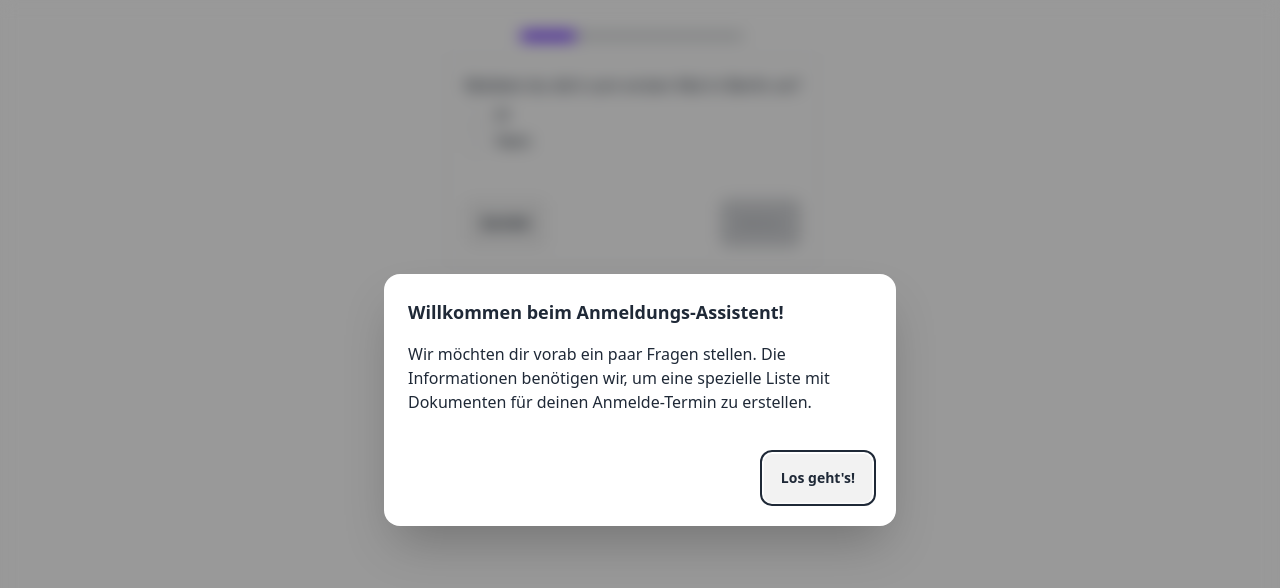
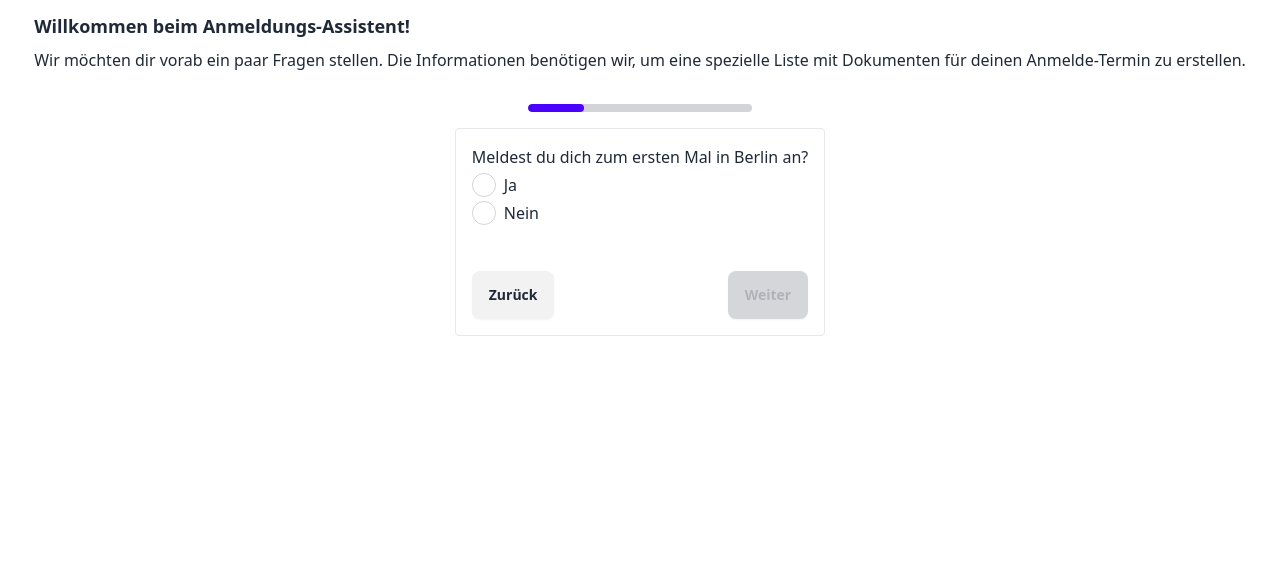
Before and after one commit to technologiestiftung/registration-assistant, a React (Vite) app: page / in a window 1280 px wide. Shown: the top 588 px of the page. Built offline with nearby package versions, Linux system fonts and the light colour scheme.

Commit message:
feat: added form as fixed paragraph above form
Signed-off-by: Raphael Arce <raphael.arce@ts.berlin>

```diff
--- a/src/App.tsx
+++ b/src/App.tsx
@@ -1,32 +1,19 @@
 import { ProgressForm } from "./components/daisyui-progress";
-import { useEffect } from "react";
 
 function App() {
-  useEffect(() => {
-    const modal = document.getElementById("my_modal_1") as HTMLDialogElement;
-    modal?.showModal();
-  }, []);
-
   return (
     <>
       <main className="flex flex-col items-center gap-6 px-5">
-        <dialog id="my_modal_1" className="modal backdrop-blur">
-          <div className="modal-box">
-            <h3 className="text-lg font-bold">
+        <div className="flex flex-col gap-2 pt-3">
+          <h1 className="text-lg font-bold">
             Willkommen beim Anmeldungs-Assistent!
-            </h3>
-            <p className="py-4">
+          </h1>
+          <p>
             Wir möchten dir vorab ein paar Fragen stellen. Die Informationen
             benötigen wir, um eine spezielle Liste mit Dokumenten für deinen
             Anmelde-Termin zu erstellen.
           </p>
-            <div className="modal-action">
-              <form method="dialog">
-                <button className="btn">Los geht's!</button>
-              </form>
         </div>
-          </div>
-        </dialog>
         <ProgressForm />
       </main>
     </>
--- a/src/components/daisyui-progress/index.tsx
+++ b/src/components/daisyui-progress/index.tsx
@@ -19,7 +19,7 @@ export function ProgressForm() {
   ];
 
   return (
-    <div className="flex flex-col items-center gap-4 pb-12 pt-8">
+    <div className="flex flex-col items-center gap-4 pb-12 pt-2">
       <progress
         className="progress progress-primary w-56"
         value={currentStep + 1}
```
Lines whose indentation alone changed are shown as unchanged.
